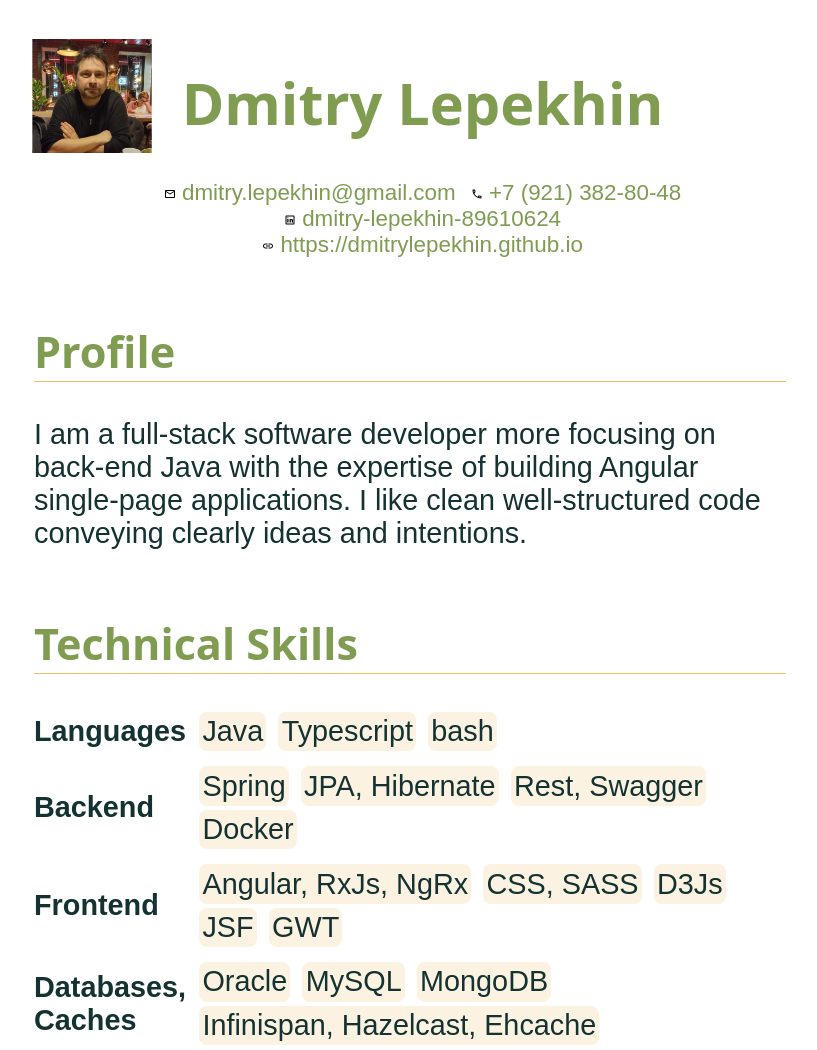
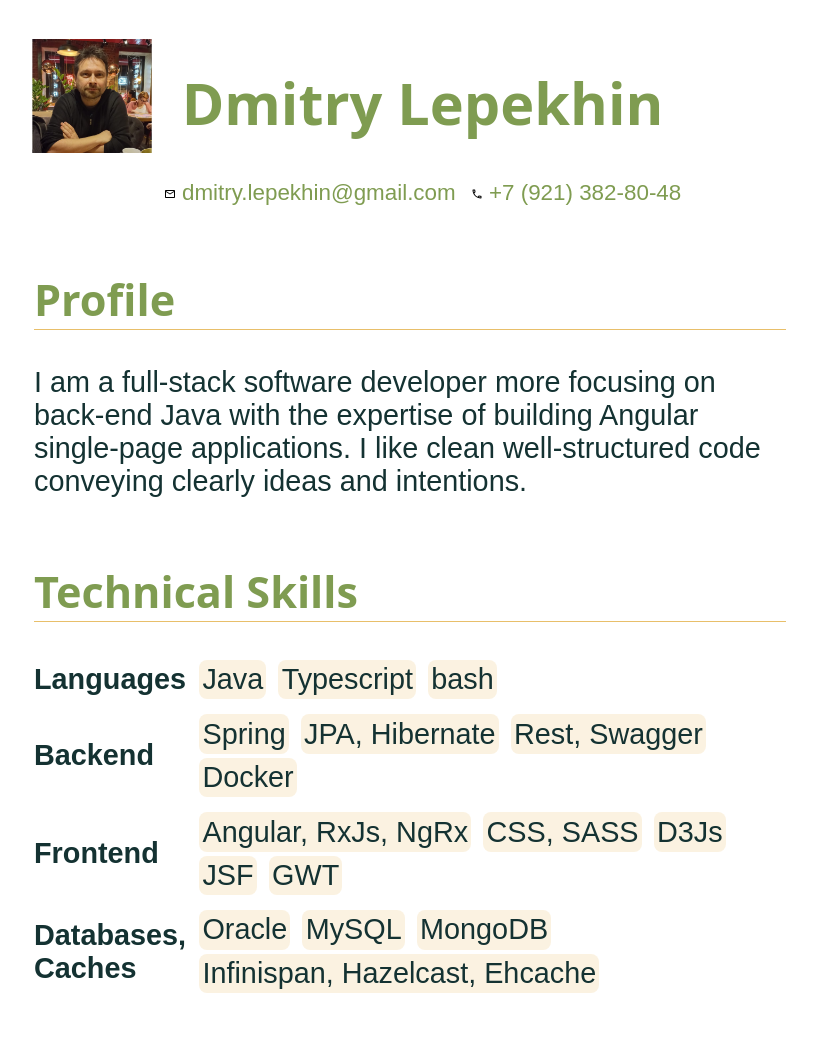
Before and after one commit to DmitryLepekhin/dmitrylepekhin.github.io, a plain HTML site: page index.html in a window 1280 px wide. Shown: the top 1050 px of the page, without its empty margins (262-1079 px from the left). Drawn offline with Linux system fonts and the light colour scheme.

```diff
--- a/index.html
+++ b/index.html
@@ -21,16 +21,6 @@
                 </div>
                 <div>
                     <img src="img/phone.svg" class="small-icon"> <a href="tel:+79213828048">+7 (921) 382-80-48</a>
-                </div>
-            </div>
-            <div class="text-sm contact-area">
-                <div>
-                    <img src="img/linkedin.svg" class="small-icon"> <a href="https://www.linkedin.com/in/dmitry-lepekhin-89610624/" target="_blank">dmitry-lepekhin-89610624</a>
-                </div>
-            </div>
-            <div class="text-sm contact-area">
-                <div>
-                    <img src="img/link.svg" class="small-icon"> <a href="https://dmitrylepekhin.github.io/">https://dmitrylepekhin.github.io</a>
                 </div>
             </div>
         </div>
```
